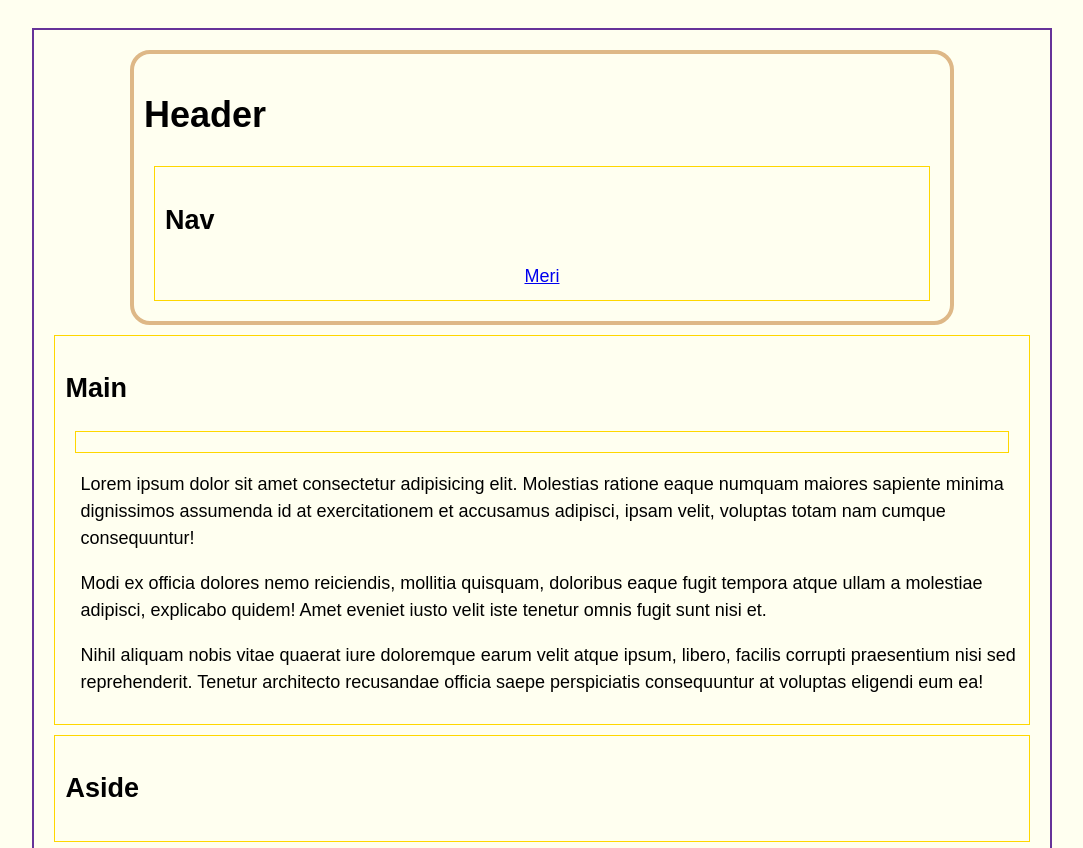
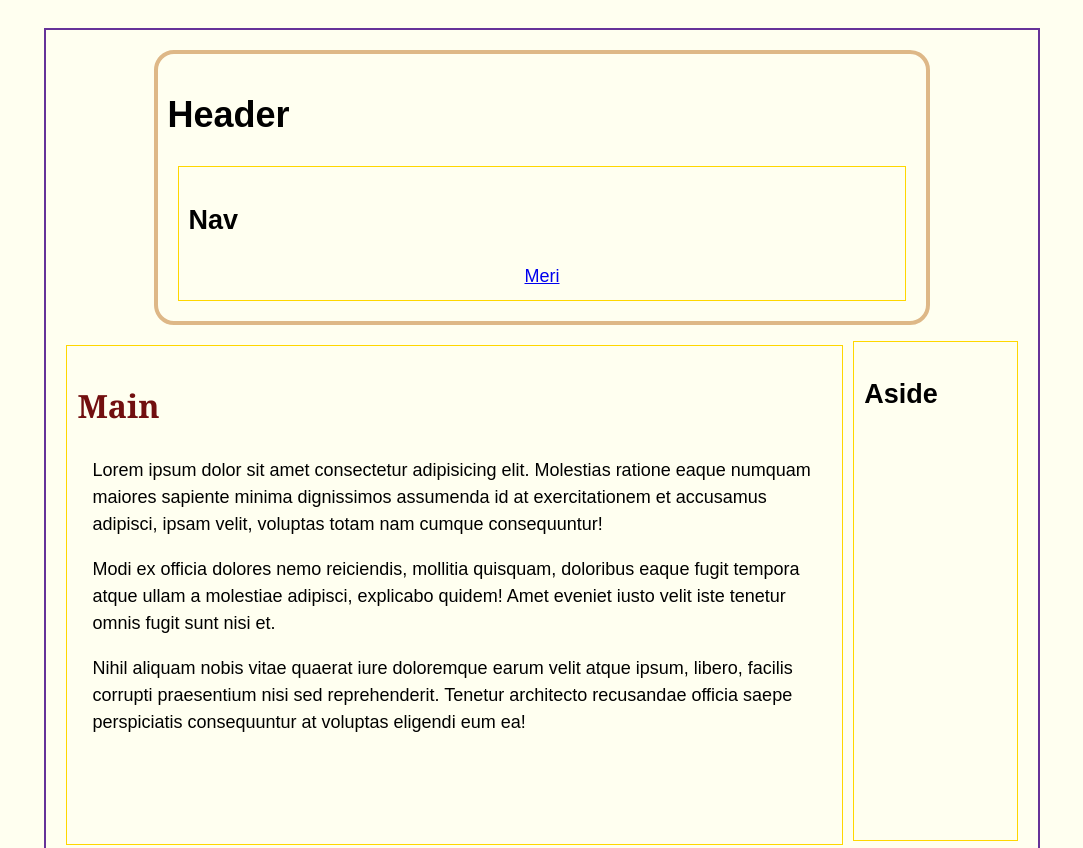
Before and after one commit to mkasprak/add103sp25, a plain HTML site: page selectors-start/index.html in a window 1280 px wide. Shown: the top 848 px of the page, without its empty margins (98-1181 px from the left). Drawn offline with Linux system fonts and the light colour scheme.

Commit message:
semantic 2

```diff
--- a/selectors-start/css/styles.css
+++ b/selectors-start/css/styles.css
@@ -1,4 +1,4 @@
-body{
+body {
     background-color: ivory;
     font-family: arial, helvetica, sans-serif;
     padding: 10px;
@@ -6,32 +6,59 @@ body{
     font-size: 18px;
 }
 
-div, header, footer, nav, main, aside{
+div,
+header,
+footer,
+nav,
+main,
+aside {
     overflow: auto;
     border: 1px solid gold;
     margin: 10px;
     padding: 10px;
+    box-sizing: border-box;
 }
-.container{
+
+main {
+    width: 80%;
+    float: left;
+    min-height: 500px;
+}
+
+aside {
+    margin-top: 16px;
+    min-height: 500px;
+}
+
+
+
+.container {
     width: 80%;
     margin: 10px auto;
     padding: 10px;
     border: 2px solid rebeccapurple;
 }
 
-.container .container{
+.container .container {
     border: 4px solid burlywood;
     border-radius: 20px;
 }
 
-nav{
+nav {
     text-align: center;
 }
 
-h2{
+h2 {
     text-align: left;
 }
 
-.container p{
+.container p {
     margin-left: 15px;
 }
+
+#red-header{
+    font-family: Cambria, Cochin, Georgia, Times, 'Times New Roman', serif;
+    color: rgb(114, 15, 15);
+    font-weight: bold;
+    font-size: xx-large;
+}
--- a/selectors-start/index.html
+++ b/selectors-start/index.html
@@ -17,8 +17,8 @@
             </nav>
         </header>
         <main>
-            <h2>Main</h2>
-            <div id="meri"></div>
+            <h2 id="red-header" >Main</h2>
+
             <p >Lorem ipsum dolor sit amet consectetur adipisicing elit. Molestias ratione eaque numquam maiores sapiente minima dignissimos assumenda id at exercitationem et accusamus adipisci, ipsam velit, voluptas totam nam cumque consequuntur!</p>
             <p >Modi ex officia dolores nemo reiciendis, mollitia quisquam, doloribus eaque fugit tempora atque ullam a molestiae adipisci, explicabo quidem! Amet eveniet iusto velit iste tenetur omnis fugit sunt nisi et.</p>
             <p >Nihil aliquam nobis vitae quaerat iure doloremque earum velit atque ipsum, libero, facilis corrupti praesentium nisi sed reprehenderit. Tenetur architecto recusandae officia saepe perspiciatis consequuntur at voluptas eligendi eum ea!</p>
```
